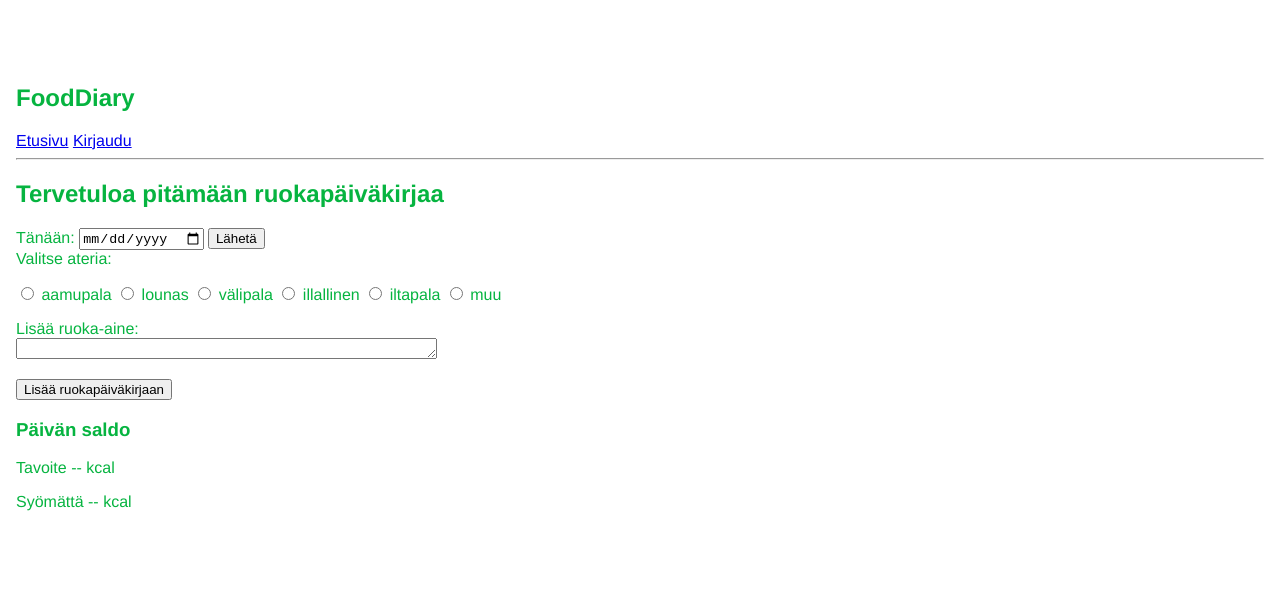
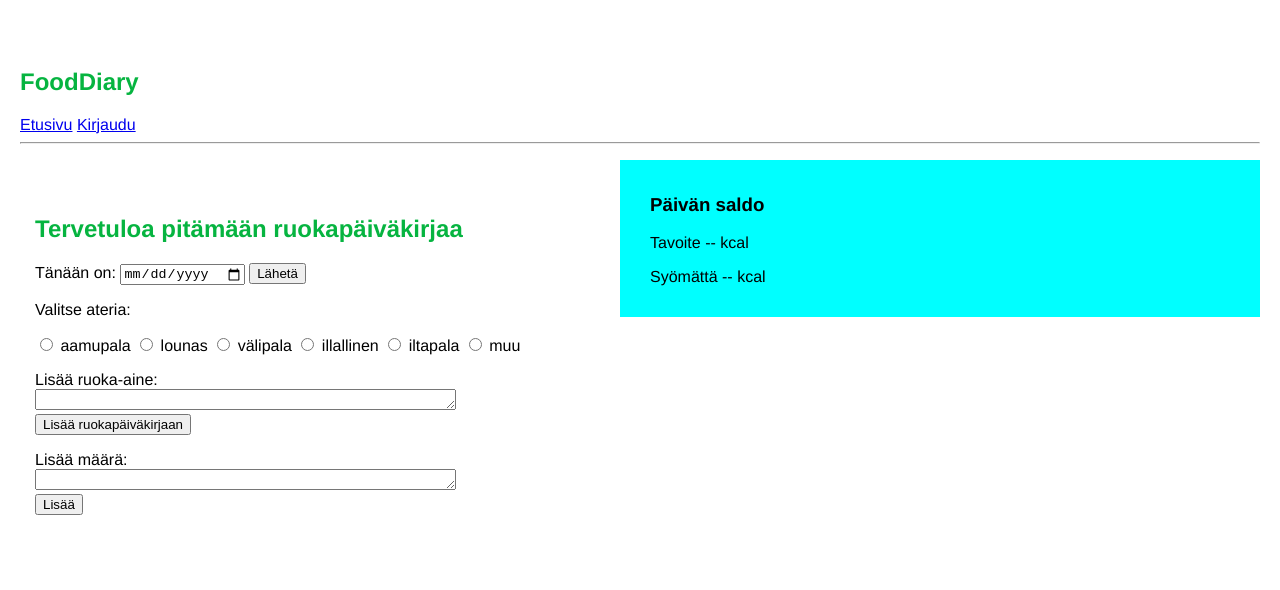
Before and after one commit to mlkulmala/tsoha-FoodDiary, a Flask app: page / in a window 1280 px wide. Shown: the top 590 px of the page. Run offline with Flask 2, Linux system fonts and the light colour scheme.

Commit message:
removed venv

```diff
--- a/app.py
+++ b/app.py
@@ -3,3 +3,6 @@ from flask import Flask
 app = Flask(__name__)
 
 import routes
+
+if __name__ == "__main__":
+  serve(app, host='0.0.0.0', port=80)
--- a/static/css/main.css
+++ b/static/css/main.css
@@ -1,19 +1,33 @@
 body {
   font-family: 'Helvetica', 'Arial', sans-serif;
-  color: rgb(6, 180, 64);
   margin: 0 auto;
-  padding: 4em 1em;
+  padding: 20px;
 }
 
-.left {
-  left: 0;
+.container {
+  width: 80%;
+  margin: auto;
+  padding: 10px;
 }
 
-.right {
-  right: 0;
+.one {
+  width: 600px;
+  padding: 15px;
+  float: left;
 }
 
-h1 {
+.two {
+  margin-left: 600px;
+  padding: 15px;
+  margin-top: 1em;
+  background: aqua;
+  color: black;
+}
+
+
+
+h2 {
   margin-top: 1em;
   padding-top: 1em;
+  color: rgb(6, 180, 64);
 }
--- a/templates/index.html
+++ b/templates/index.html
@@ -2,14 +2,16 @@
 {% block title %}Etusivu{% endblock %}
 
 <body>
+  <section class:"container">
     {% block content %}
-    <div class="left">
+     <div class="one">
         <h2>Tervetuloa pitämään ruokapäiväkirjaa</h2>
         <form action="/">
-        <label for="date">Tänään:</label>
+          <label for="date">Tänään on:</label>
           <input type="date" id="date" name="date">
           <input type="submit" value="Lähetä">
         </form>
+        <p>
         Valitse ateria:
         <p>
         <input type="radio" name="meal" value="aamupala"> aamupala
@@ -20,11 +22,15 @@
         <input type="radio" name="meal" value="muu"> muu
         <p>
         Lisää ruoka-aine:<br>
-      <textarea name="foodstuff" rows="1" cols="50"></textarea>
+        <textarea name="foodstuff" rows="1" cols="50"></textarea><br>
+        <input type="submit" value="Lisää ruokapäiväkirjaan">
         <p>
-      <input type="submit" value="Lisää ruokapäiväkirjaan">
+        Lisää määrä:<br>
+        <textarea name="amount" rows="1" cols="50"></textarea><br>
+        <input type="submit" value="Lisää">
+        <p>
       </div>
-    <div class="right">
+     <div class="two">
        <h3>Päivän saldo</h3>
         <P>Tavoite -- kcal
         <p>Syömättä -- kcal
@@ -33,4 +39,5 @@
 
 
   {% endblock %}
+  </section>
 </body>
```
Also changed, not shown: 1 other file. Lines whose indentation alone changed are shown as unchanged.
